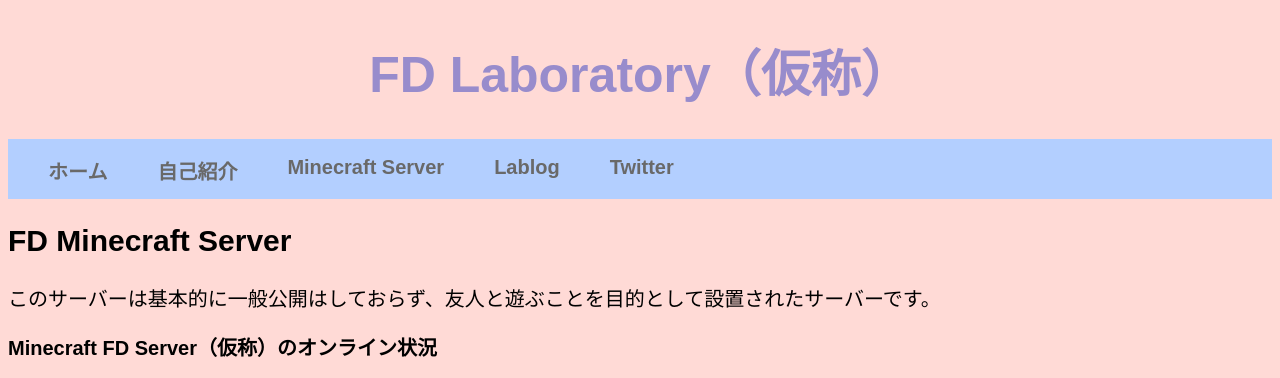
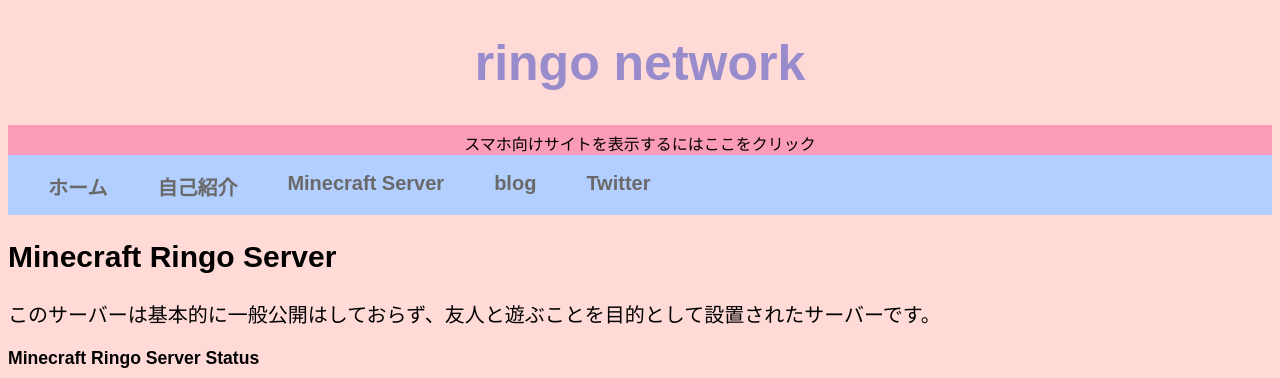
Before and after one commit to DAT24x6/fd-laboratory, a PHP site: page /minecraft.html in a window 1280 px wide. Shown: the top 378 px of the page. Run offline with PHP 8.4, Linux system fonts and the light colour scheme.

Commit message:
update : コード修正

```diff
--- a/m.index.html
+++ b/m.index.html
@@ -2,7 +2,7 @@
 <html>
     <head>
         <meta charset="UTF-8">
-        <title>デジタルデザイン論</title>
+        <title>Ringo - TOP</title>
         <link href="styles/default.css" rel="stylesheet">
         <link href="styles/m.index.css" rel="stylesheet">
         <script src="scripts/m.index.js"></script>
--- a/minecraft.html
+++ b/minecraft.html
@@ -4,7 +4,7 @@
         <meta charset="UTF-8">
         <link href="styles/default.css" rel="stylesheet">
         <link href="styles/minecraft.css" rel="stylesheet">
-        <title>FD Minecraft Server</title>
+        <title>Ringo - Minecraft Server</title>
 
          <!--スマホ用のリサイズmetaタグ-->
          <meta name="viewport"
@@ -16,27 +16,33 @@
             user-scalable=yes" />
 
     </head>
-    <body class="minecraft">
-        <h1>FD Laboratory（仮称）</h1>
+    <body>
+        <header>
+          <h1>ringo network</h1>
+
+          <div id="smartphone">
+            <a href="m.index.html">スマホ向けサイトを表示するにはここをクリック</a>
+          </div>
 
           <nav>
               <ul id="navbar">
                 <li><a href="index.html">ホーム</a></li>
                 <li><a href="introduce.html">自己紹介</a></li>
                 <li><a href="minecraft.html">Minecraft Server</a></li>
-              <li><a href="#">Lablog</a></li>
+                <li><a href="#">blog</a></li>
                 <li><a href="https://twitter.com/daisuke6269" target="blank" rel="noopener noreferrer">Twitter</a></li>
               </ul>
             </nav>
+        </header>
 
-        <h2>FD Minecraft Server</h2>
+        <h2>Minecraft Ringo Server</h2>
 
         <div class="ov">
           <p>このサーバーは基本的に一般公開はしておらず、友人と遊ぶことを目的として設置されたサーバーです。</p>
          </div>
 
         <div class="function">
-          <h3>Minecraft FD Server（仮称）のオンライン状況</h3>
+          <h3>Minecraft Ringo Server Status</h3>
         <iframe src="https://mc.erinn.biz/intl/polling.html.php?server_addr=118.159.38.243" style="width:560px;height:60px;border:none;"></iframe><br>
         上記の機能は<a href="https://mc.erinn.biz/" target="blank" rel="noopener noreferrer">kukulu minecraft server</a>様からお借りしました。
          </div>
--- a/styles/default.css
+++ b/styles/default.css
@@ -11,7 +11,22 @@ h2 {
     font-size: 187.5%;/* 30px */
 }
 h3 {
-    font-size: 100%/* 23px 143.75% */
+    font-size: 110%/* 23px 143.75% */
+}
+#smartphone {
+    text-align: center;
+    width: 100%;
+    height: 30px;
+    background-color: #fc9cb8;
+}
+#smartphone a {
+    display: inline-block;
+    text-decoration: none;
+    color: black;
+    padding-top: 6px;
+}
+#smartphone a:hover {
+    text-decoration: underline;
 }
 nav {
     width: 100%;
@@ -43,7 +58,7 @@ div.ov {
     color: black;
 }
 div.function {
-    font-size: 125%;/* 20px */
+    font-size: 100%;/* 125% = 20px */
 }
 div.main {
     font-size: 100%;/* 16px */
```
Also changed, not shown: index.html (+7 -4 lines), introduce.html (+9 -3 lines), styles/index.css (+2 -13 lines), favicon.ico (added), styles/minecraft.css (line endings or trailing spaces). Lines whose indentation alone changed are shown as unchanged.
